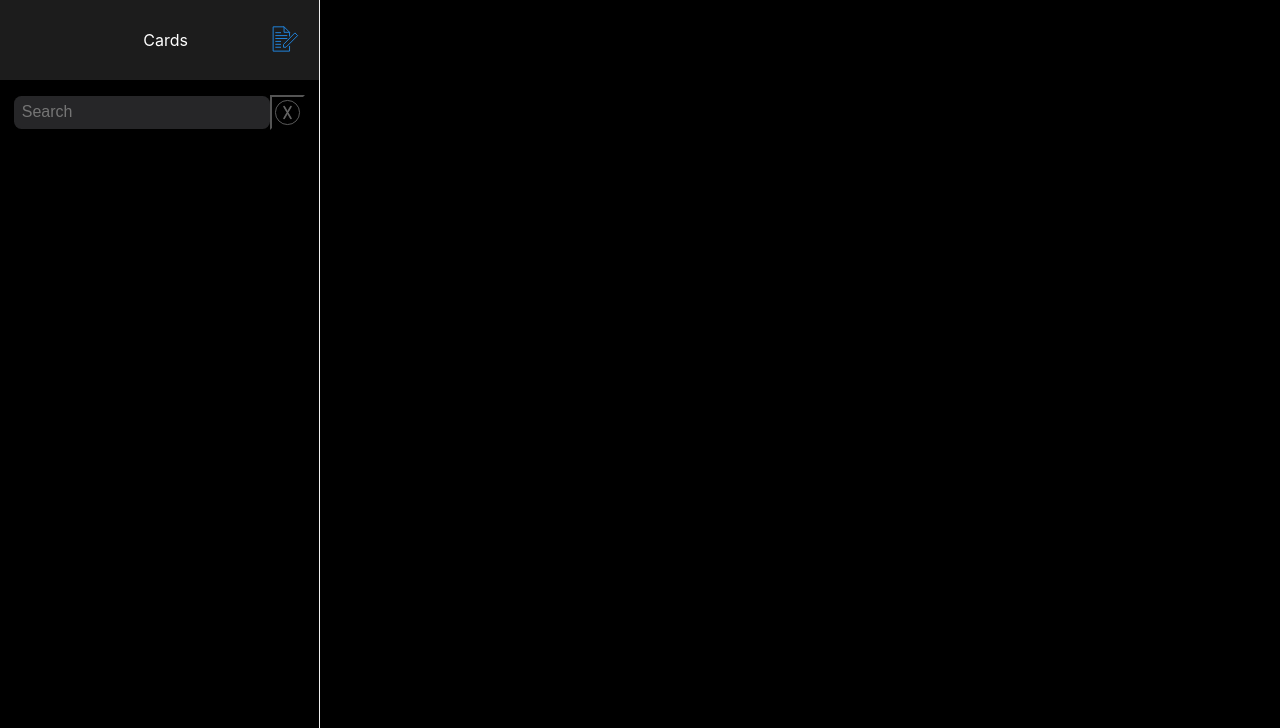
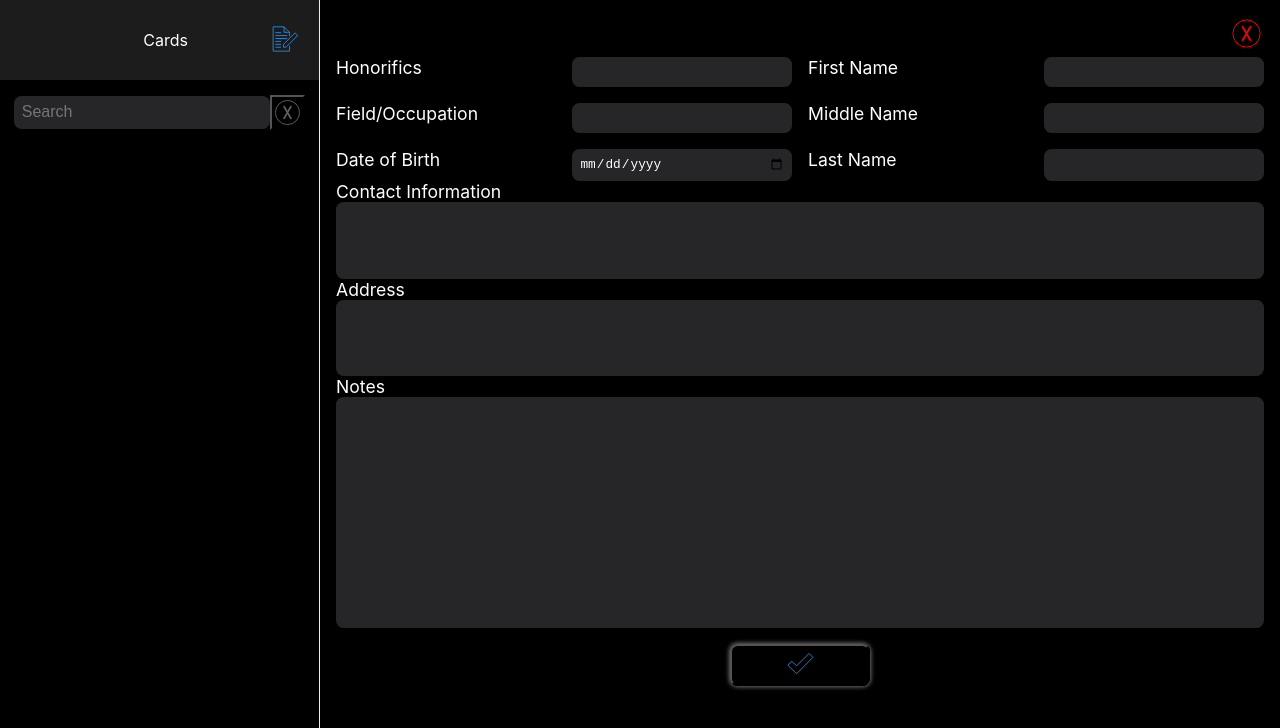
Before and after one commit to Mhmd-S/Rolodex, a React (Create React App) app: page / in a window 1280 px wide. Shown: the top 728 px of the page. Built offline with nearby package versions, Linux system fonts and the light colour scheme; the HTML template or start-up script is replaced by a standard one.

Commit message:
Finsihed adding CSS styling to the form.

```diff
--- a/src/App.js
+++ b/src/App.js
@@ -11,7 +11,7 @@ function App() {
   const [rolodex, setRolodex] = useState([]);
   const [displayRolodex, setDisplayRolodex] = useState([]);
   const [selectedCard, setSelectedCard] = useState('');
-  const [formShow, setFormShow] = useState(false)
+  const [formShow, setFormShow] = useState(true)
 
   const hoistDataForm = (data) => {
     data.cardID = data.lastName + data.dob;
@@ -26,7 +26,6 @@ function App() {
     setFormShow(false);
   }
 
-
   const handleSearch = (e) => {
     const input = e.target.value.toLowerCase();
     let rolodexCopy = rolodex;
@@ -38,7 +37,7 @@ function App() {
     <div className="App-Container">
         <Rolodex selectCard={selectCard} rolodexData={displayRolodex[0] ? displayRolodex : rolodex} showForm={setFormShow} handleSearch={handleSearch}  selectedCard={selectedCard} />
       <div className="App-FormCard-Container">
-        {formShow ? <Form  hoistDataForm={hoistDataForm}/> : (selectedCard != null ? <Card cardInfo={selectedCard} /> : "Welcome Suleiman!")}
+        {formShow ? <Form  hoistDataForm={hoistDataForm} closeForm={()=>{setFormShow(false)}}/> : (selectedCard != null ? <Card cardInfo={selectedCard} /> : "Welcome Suleiman!")}
         </div>
     </div>
   );
--- a/src/Components/Form.jsx
+++ b/src/Components/Form.jsx
@@ -1,27 +1,36 @@
 import React from 'react';
 import { useForm } from "react-hook-form"
 
-const Form = ({hoistDataForm}) => {
+const Form = ({hoistDataForm, closeForm}) => {
 
     const {register, handleSubmit} = useForm();
 
     return(
-        <form onSubmit={handleSubmit((data)=>{hoistDataForm(data)})}>
+        <form className="Form-Container" onSubmit={handleSubmit((data)=>{hoistDataForm(data)})}>
+            <div className="Form-CloseForm-container">
+                <img onClick={closeForm} src="2F2FD.svg" alt='Close Form'/>
+            </div>
+            <div className='Form-Name-Inputs-Container'>
+                <label>Honorifics</label>
+                <input {...register("honorifics")} type="text"/>
                 <label>First Name</label>
                 <input {...register("firstName")} type="text"/>
+                <label>Field/Occupation</label>
+                <input {...register("occupation")} type="textarea"/>
                 <label>Middle Name</label>
                 <input {...register("middleName")} type="text"/>
+                <label>Date of Birth</label>
+                <input {...register("dob")} type="date"/>
                 <label>Last Name</label>
                 <input {...register("lastName")} type="text"/>
-            <label>Date of Birth</label>
-            <input {...register("dob")} type="date"/>
-            <label>Field/Occupation</label>
-            <input {...register("occupation")} type="textarea"/>
+            </div>
             <label>Contact Information</label>
-            <input {...register("contactInfo")} type="text"/>
+            <textarea {...register("contactInfo")} type="text"/>
+            <label>Address</label>
+            <textarea {...register("address")} type="text"/>
             <label>Notes</label>
-            <input {...register("notes")} type="text"/>
-            <button type='submit'>Submit</button>
+            <textarea className="Form-Notes-Input" {...register("notes")} />
+            <button type='submit'><img src="./2714.svg" alt="Create"/></button>
         </form>
     )
 }
--- a/src/Styles/From.css
+++ b/src/Styles/From.css
@@ -0,0 +1,95 @@
+.Form-Container {
+    width: 100%;
+    height: 100vh;
+    display: flex;
+    flex-direction: column;
+    padding: 1rem;
+}
+
+.Form-CloseForm-container {
+    width: 100%;
+    display: flex;
+    flex-direction: column;
+    align-items: flex-end;
+    justify-content: center;
+    padding-bottom: 0.4rem;
+}
+
+.Form-CloseForm-container img {
+    width: 35px;
+    height: 35px;
+    cursor: pointer;
+}
+
+.Form-Container input {
+    font-size: 0.8rem;
+    padding: 0.4rem;
+    border-radius: 7.5px;
+    border: 1px solid transparent;
+    background-color: #262628;
+    color: white;
+}
+
+.Form-Container label {
+    padding-right: 0.4rem;
+    font-size: 1.1rem;
+}
+
+.Form-Notes-Input {
+    min-height: 30% !important;
+    max-height: 30% !important;
+}
+
+.Form-Container textarea  {
+    width: 100%;
+    min-height: 10%;
+    max-height: 10%;
+    padding: 0.4rem;
+    border-radius: 7.5px;
+    border: 1px solid transparent;
+    background-color: #262628;
+    color: white;
+    resize: none;
+}
+
+.Form-Container textarea::-webkit-scrollbar {
+    width: 5px;
+    background-color: transparent;
+  }
+
+  /* Handle */
+.Form-Container textarea::-webkit-scrollbar-thumb {
+    background: #888;
+    border-radius: 5px;
+  }
+
+  /* Handle on hover */
+.Form-Container textarea::-webkit-scrollbar-thumb:hover {
+    width: 10px;
+  }
+
+.Form-Name-Inputs-Container {
+    display: grid;
+    grid-template-columns: repeat(4, 1fr);
+    gap: 1rem
+}
+
+.Form-Container button {
+    align-self: center;
+    width: 15%;
+    background-color: transparent;
+    cursor: pointer;
+    border-radius: 7.5px;
+    box-shadow: 0px 0px 4px 1px rgba(255, 255, 255, 0.445);
+    transition: box-shadow 0.5s;
+    margin-top: 1rem;
+}
+
+.Form-Container button:hover {
+    box-shadow: 0px 0px 4px 1px rgba(255, 255, 255, 0.87);
+}
+
+.Form-Container button > img {
+    width: 35px;
+    height: 35px;
+}
--- a/src/Styles/Rolodex.css
+++ b/src/Styles/Rolodex.css
@@ -65,11 +65,6 @@
     cursor: pointer;
 }
 
-.Search-Cancel svg {
-    width: 40px;
-    height: 40px;
-}
-
 .RolodexCards-Container {
     overflow-y: scroll;
     width: 100%;
```
Also changed, not shown: public/2714.svg (added), public/2F2FD.svg (added). Lines whose indentation alone changed are shown as unchanged.
